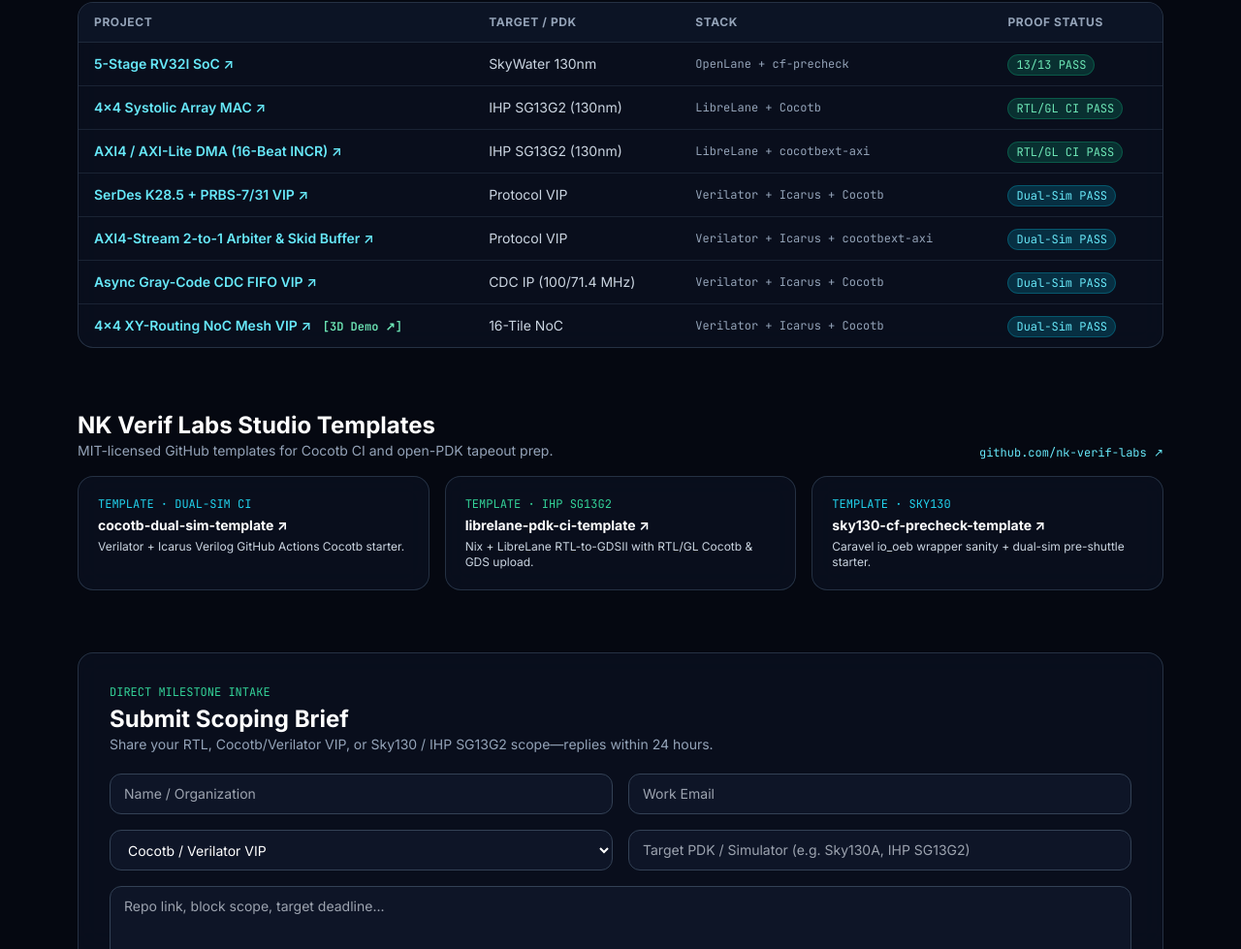
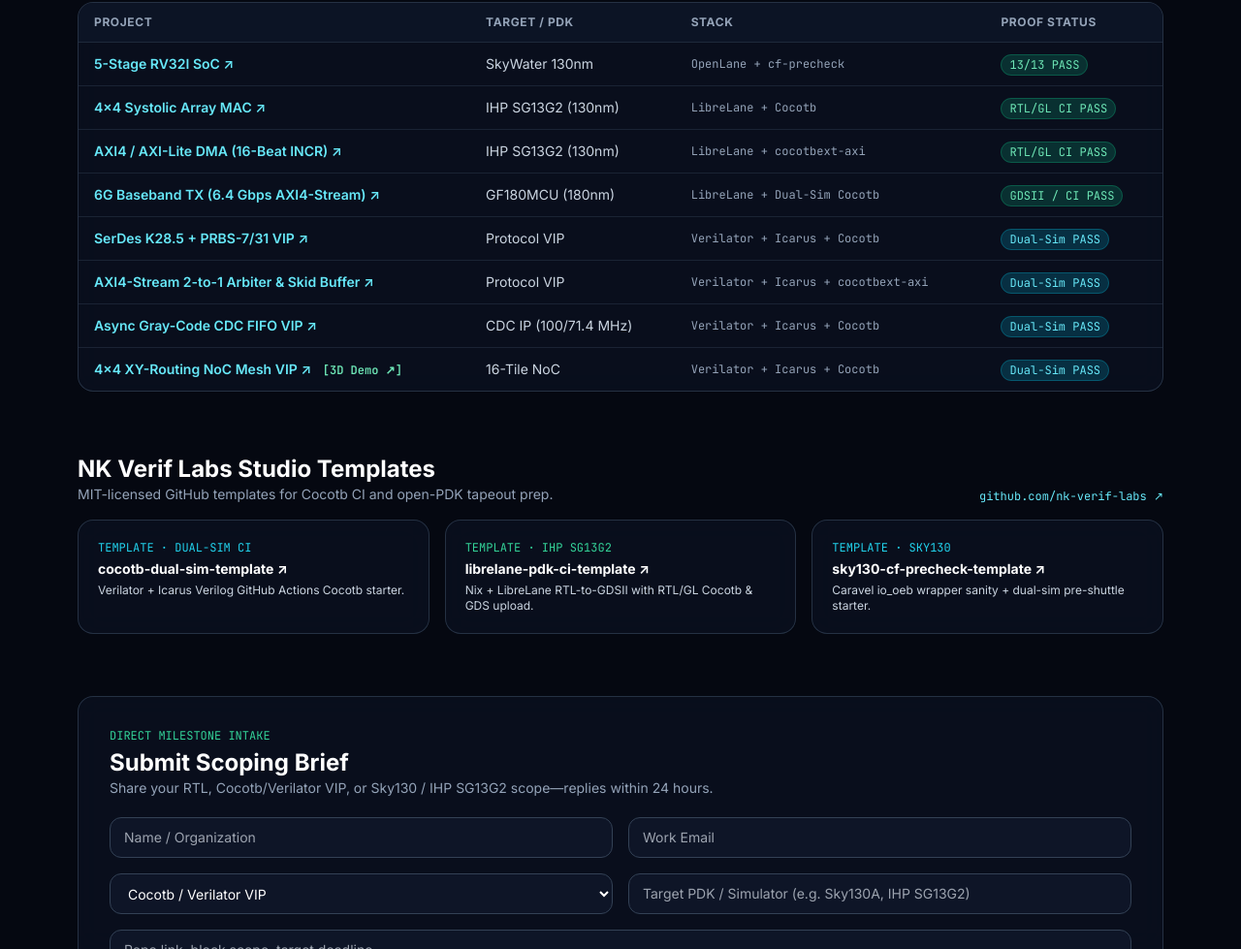
Before and after one commit to NiranjankumarKatragadda/NiranjankumarKatragadda.github.io, a plain HTML site: page index.html in a window 1280 px wide. Shown: the part 992-1971 px from the top of the page at 97% size. Drawn offline with nearby package versions, Linux system fonts and the light colour scheme; animation ran at ten frames a second.

Commit message:
feat: add gf180-6g-baseband-tx to Silicon Proof table

```diff
--- a/index.html
+++ b/index.html
@@ -202,6 +202,12 @@
                 <td class="py-3 px-4 text-slate-300">IHP SG13G2 (130nm)</td>
                 <td class="py-3 px-4 text-slate-400 mono text-xs">LibreLane + cocotbext-axi</td>
                 <td class="py-3 px-4"><span class="px-2 py-0.5 rounded-full text-xs bg-emerald-500/20 text-emerald-300 border border-emerald-500/30 mono">RTL/GL CI PASS</span></td>
+              </tr>
+              <tr class="hover:bg-slate-900/40 transition">
+                <td class="py-3 px-4 font-semibold"><a href="https://github.com/nk-verif-labs/gf180-6g-baseband-tx" target="_blank" rel="noopener noreferrer" class="text-cyan-300 hover:underline">6G Baseband TX (6.4 Gbps AXI4-Stream) ↗</a></td>
+                <td class="py-3 px-4 text-slate-300">GF180MCU (180nm)</td>
+                <td class="py-3 px-4 text-slate-400 mono text-xs">LibreLane + Dual-Sim Cocotb</td>
+                <td class="py-3 px-4"><span class="px-2 py-0.5 rounded-full text-xs bg-emerald-500/20 text-emerald-300 border border-emerald-500/30 mono">GDSII / CI PASS</span></td>
               </tr>
               <tr class="hover:bg-slate-900/40 transition">
                 <td class="py-3 px-4 font-semibold"><a href="https://github.com/NiranjankumarKatragadda/serdes-8b10b-prbs-cocotb-vip" target="_blank" rel="noopener noreferrer" class="text-cyan-300 hover:underline">SerDes K28.5 + PRBS-7/31 VIP ↗</a></td>
```
